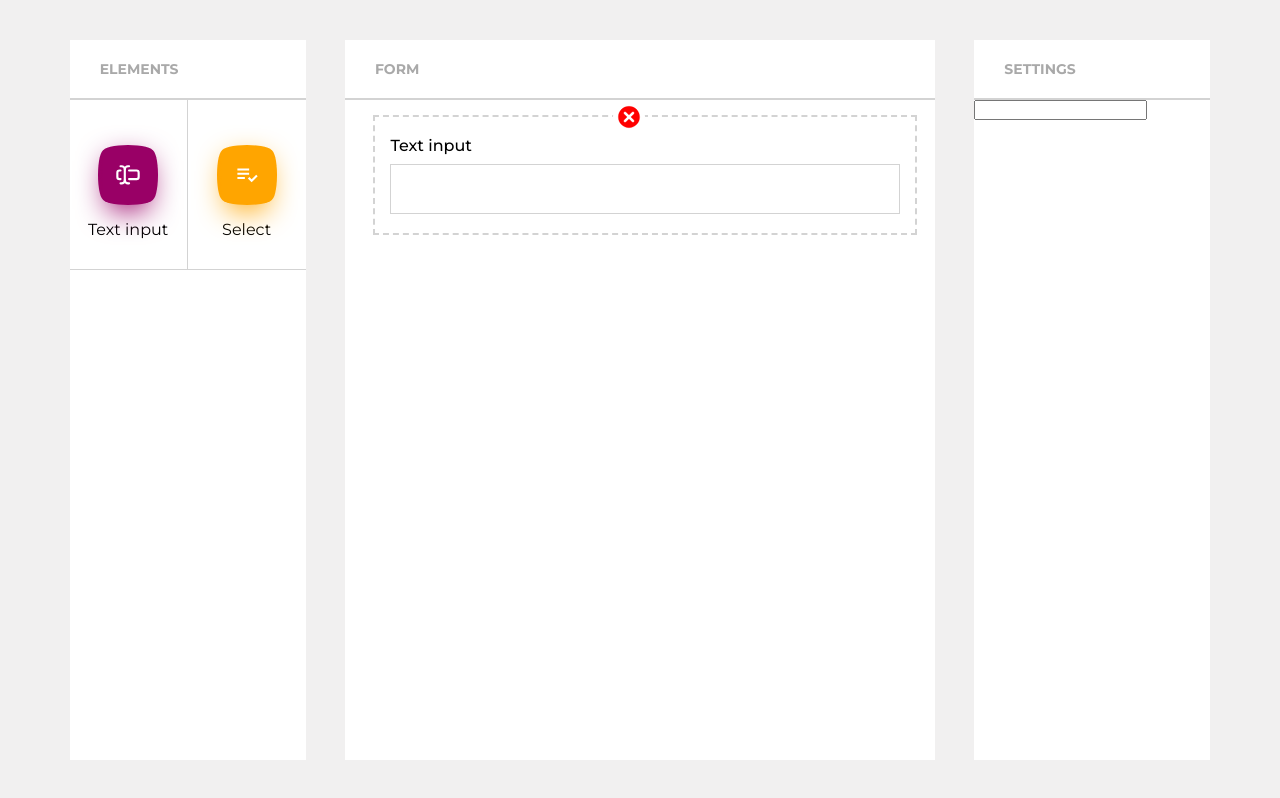
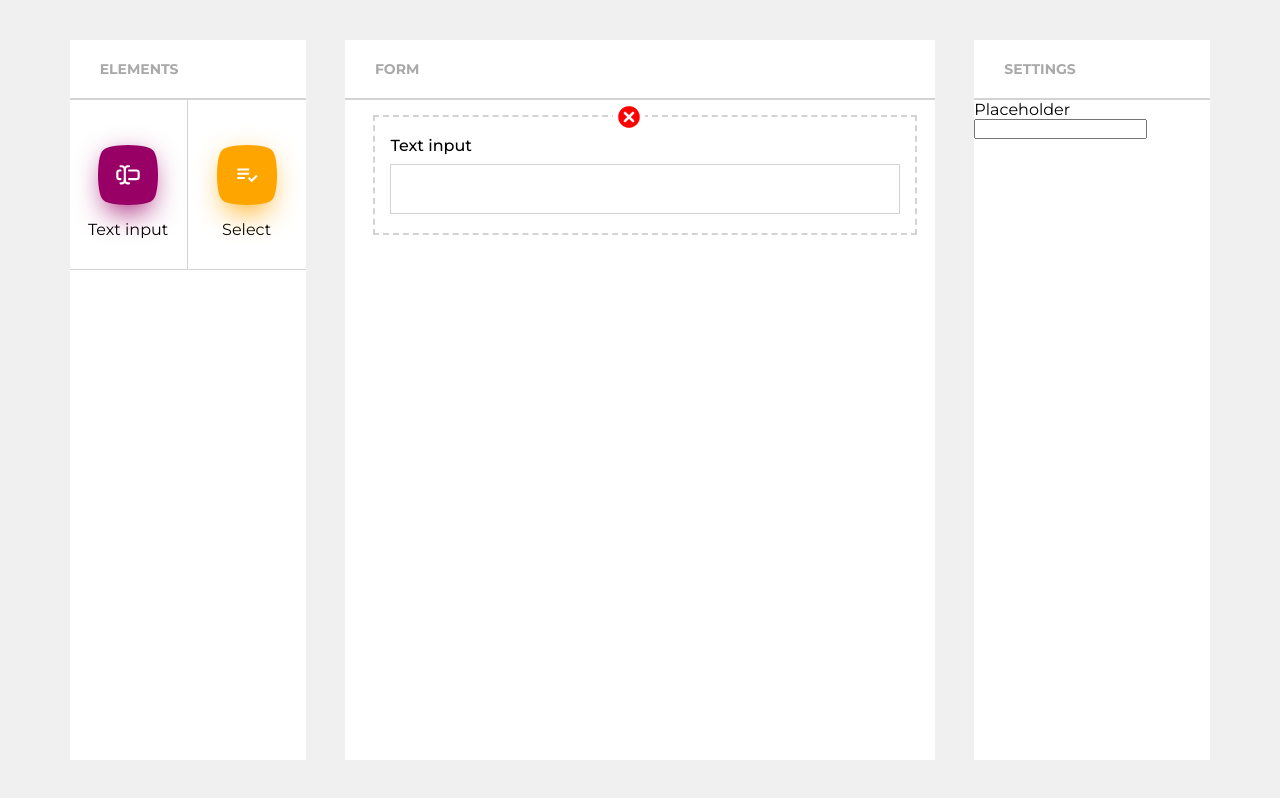
Before and after one commit to ruhidniftiyev/form-builder-react, a React (Create React App) app: page / in a window 1280 px wide. Both pictures are taken after a click on the element "Text input". Built offline with nearby package versions, Linux system fonts and the light colour scheme.

Commit message:
create settings label and placeholder

```diff
--- a/src/components/FormElements.tsx
+++ b/src/components/FormElements.tsx
@@ -18,12 +18,14 @@ export const TextInput = {
     placeholder: '',
   },
 
-  renderSettings: function (handleInputChange: (newPlaceholder: any) => void) {
+  renderSettings: function (settings: any, handleInputChange: (newPlaceholder: any) => void) {
     return (
       <>
+        <label htmlFor={settings.placeholder}>Placeholder</label>
         <input
+          value={settings.placeholder}
           onChange={(e) => {
-            const newPlaceholder = {...this.settings, placeholder: e.target.value };
+            const newPlaceholder = { ...settings, placeholder: e.target.value };
             handleInputChange(newPlaceholder);
           }}
         />
--- a/src/components/SettingsContent.tsx
+++ b/src/components/SettingsContent.tsx
@@ -27,9 +27,9 @@ const SettingsContent = (props: Props) => {
 
   return (
     <div className="settings-content">
-      <form>
+      <form className="settings-content__form">
         {form.map((el: any) => {
-          return el.id === selectedElement && el.renderSettings(handleInputChange);
+          return el.id === selectedElement && el.renderSettings(el.settings, handleInputChange);
         })}
       </form>
     </div>
```
